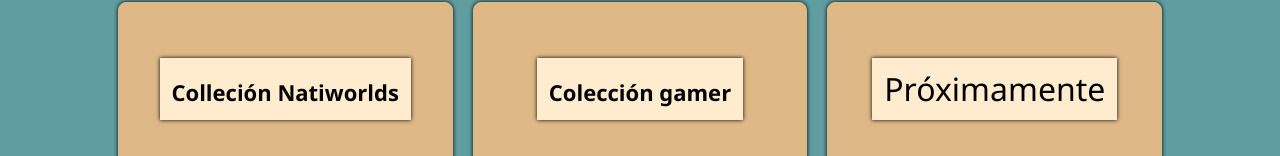
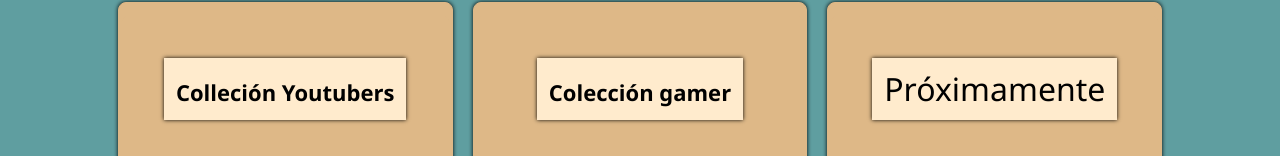
Before and after one commit to naatiworlds/wirful, a React (Create React App) app: page / in a window 1280 px wide. Shown: the part 644-800 px from the top of the page. Built offline with nearby package versions, Linux system fonts and the light colour scheme.

Commit message:
bugs arreglados

```diff
--- a/src/Inicio.js
+++ b/src/Inicio.js
@@ -20,7 +20,7 @@ function Inicio() {
                     redireccion="coleccion-youtubers"
                     imagen={wirful1}
                     alt={"Imagen de la colección"}
-                    titulo={"Colleción Natiworlds"}
+                    titulo={"Colleción Youtubers"}
                     alt2={"Segunda imagen de la colección"}
                     figure={"Colección be brave con una frase motivadora"}
                     precio={"??.??€"}
```
